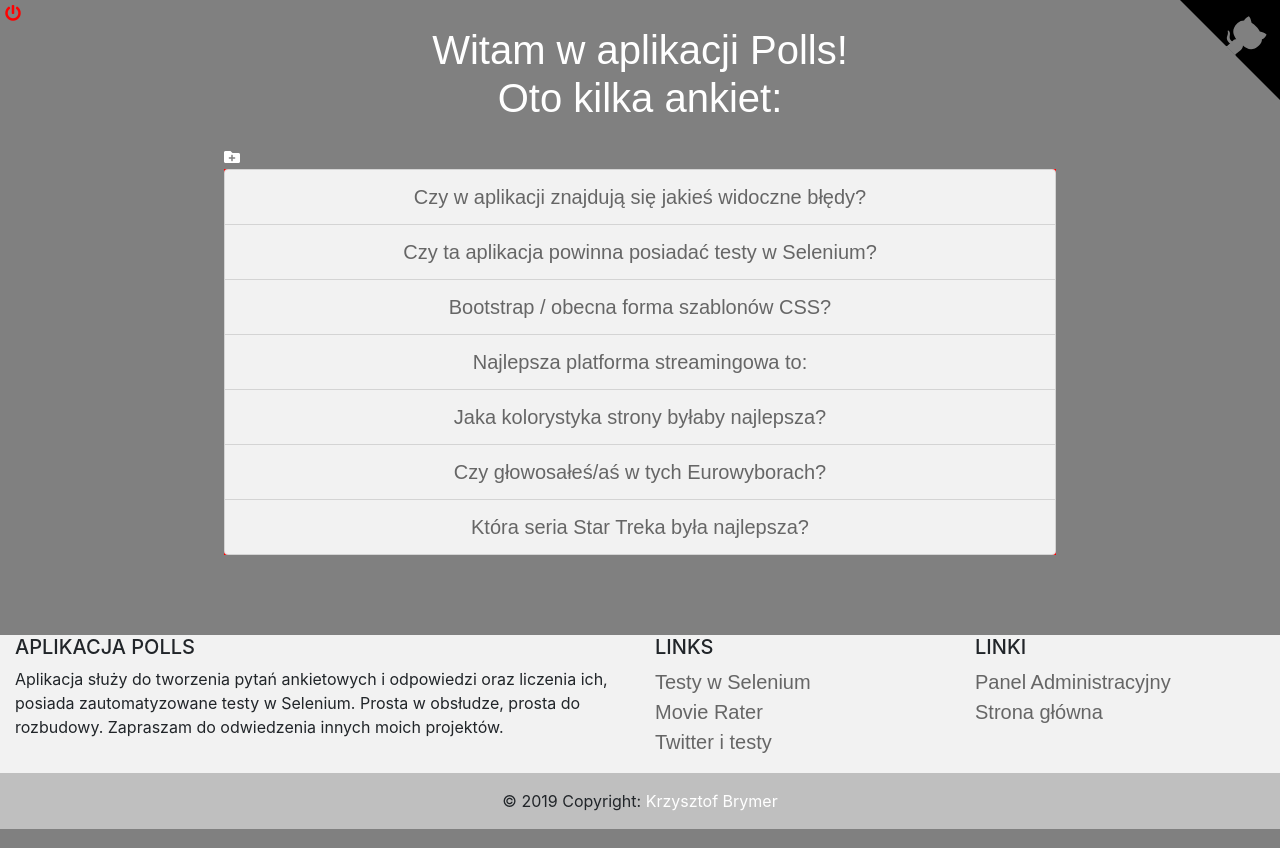
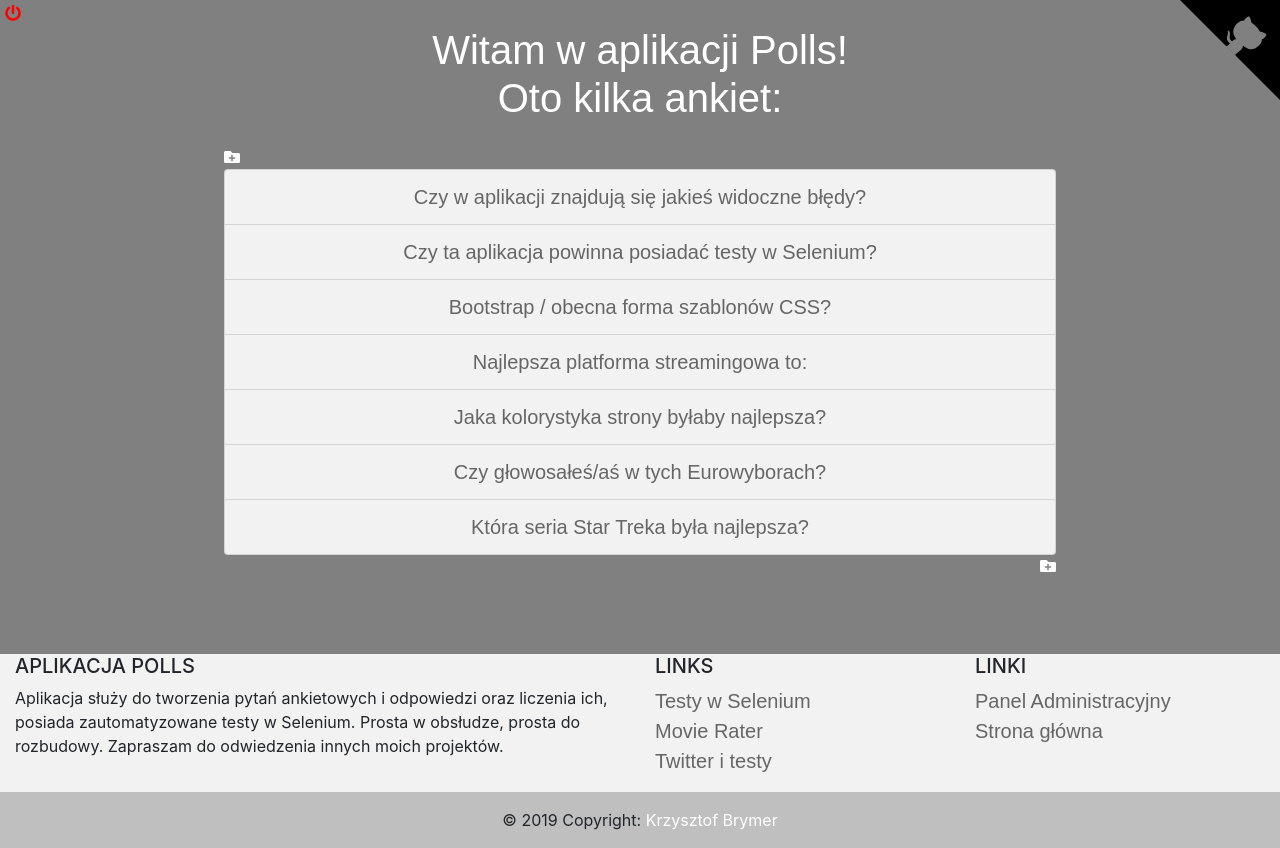
Before and after one commit to Sonny-skyez/Polls_Django_2.1, a Django app: page /polls/ in a window 1280 px wide. Run offline with Django 3.2, Linux system fonts and the light colour scheme; data comes from the database, SQL or seed files in the repository; some libraries are stand-ins or nearby versions.

Commit message:
Add new +question button, fix red background

```diff
--- a/polls/templates/polls/index.html
+++ b/polls/templates/polls/index.html
@@ -19,9 +19,12 @@
                             {{ question.question_text }}</a></li>
                     {% endfor %}
                 </ul>
+            <div class="bottom-plus">
+                <a class="fas fa-folder-plus" href="https://polls-application.herokuapp.com/admin/polls/question/add/"></a>
+            </div>
 
             {% else %}
-                <p>Nie ma żadnych ankiet!</p>
+                <p class="no-polls">Nie ma żadnych ankiet!</p>
             {% endif %}
 
     </div>
--- a/static/polls/style.css
+++ b/static/polls/style.css
@@ -68,7 +68,6 @@ p1 {
 
 .list-group {
     width: 100%;
-    background-color: red;
     margin: auto;
 }
 
@@ -134,3 +133,17 @@ a.signature:hover {
     color: #404040;
     text-decoration: none;
 }
+
+
+p.no-polls {
+    font-size: 20px;
+    color: white;
+}
+
+
+.bottom-plus {
+    display: flex;
+    justify-content:
+    flex-end;
+    margin-top: 3px;
+}
```
